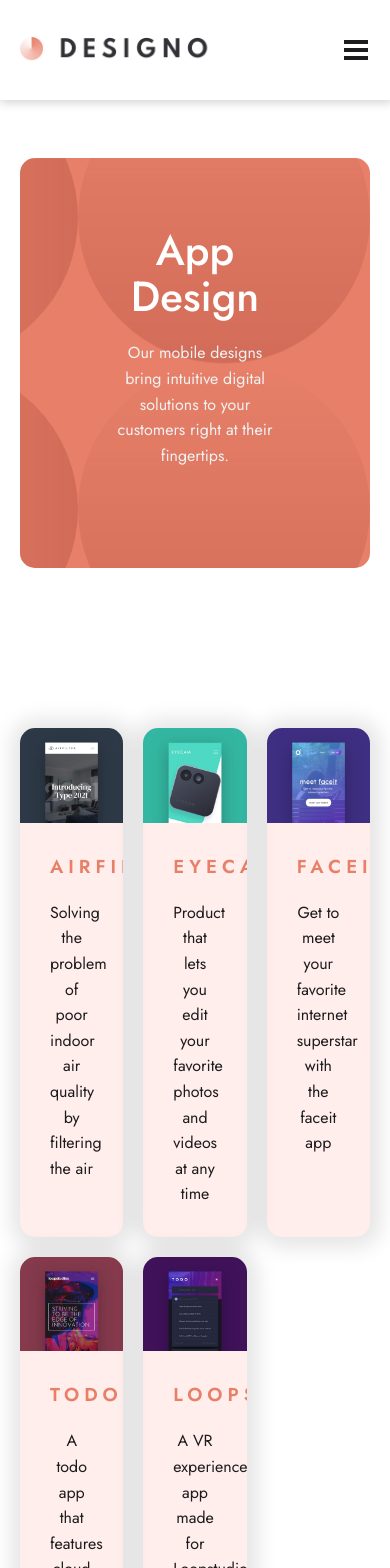
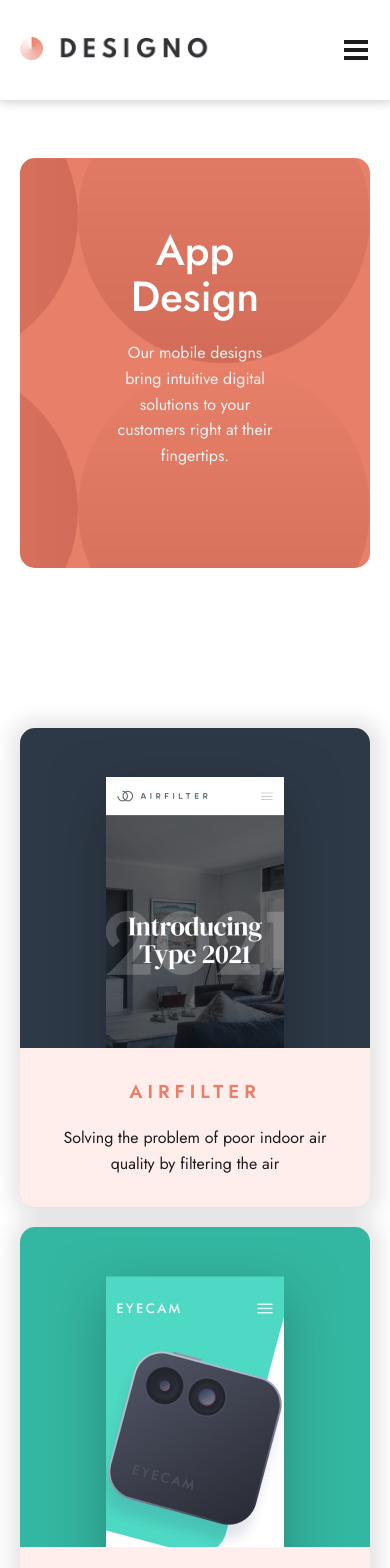
Before and after one commit to jarekTerejko/designo-multipage, a React (Create React App) app: page /app-design in a window 390 px wide. Shown: the top 1568 px of the page. Built offline with nearby package versions, Linux system fonts and the light colour scheme.

Commit message:
make grid responsive

```diff
--- a/src/components/CardsDesign/CardsDesignELements.js
+++ b/src/components/CardsDesign/CardsDesignELements.js
@@ -6,8 +6,12 @@
 `;
 export const CardsDesignInnerWrapper = styled.div`
   display: grid;
-  grid-template-columns: repeat(3, 1fr);
+  grid-template-columns: repeat(auto-fit, minmax(270px, 1fr));
   gap: 20px;
+
+  @media screen and (max-width: 310px) {
+    grid-template-columns: 1fr;
+  }
 `;
 export const CardsDesignCardTitle = styled.h3`
   letter-spacing: 5px;
@@ -24,8 +28,8 @@
   color: var(--black);
   transition: var(--transition);
   text-align: center;
-  text-align: ${props => (props.abilitiesSection ? "left" : "")};
-  margin-bottom: ${props => (props.abilitiesSection ? "3rem" : '')};
+  text-align: ${(props) => (props.abilitiesSection ? "left" : "")};
+  margin-bottom: ${(props) => (props.abilitiesSection ? "3rem" : "")};
 `;
 
 export const CardsDesignCardTextContainer = styled.div`
```
